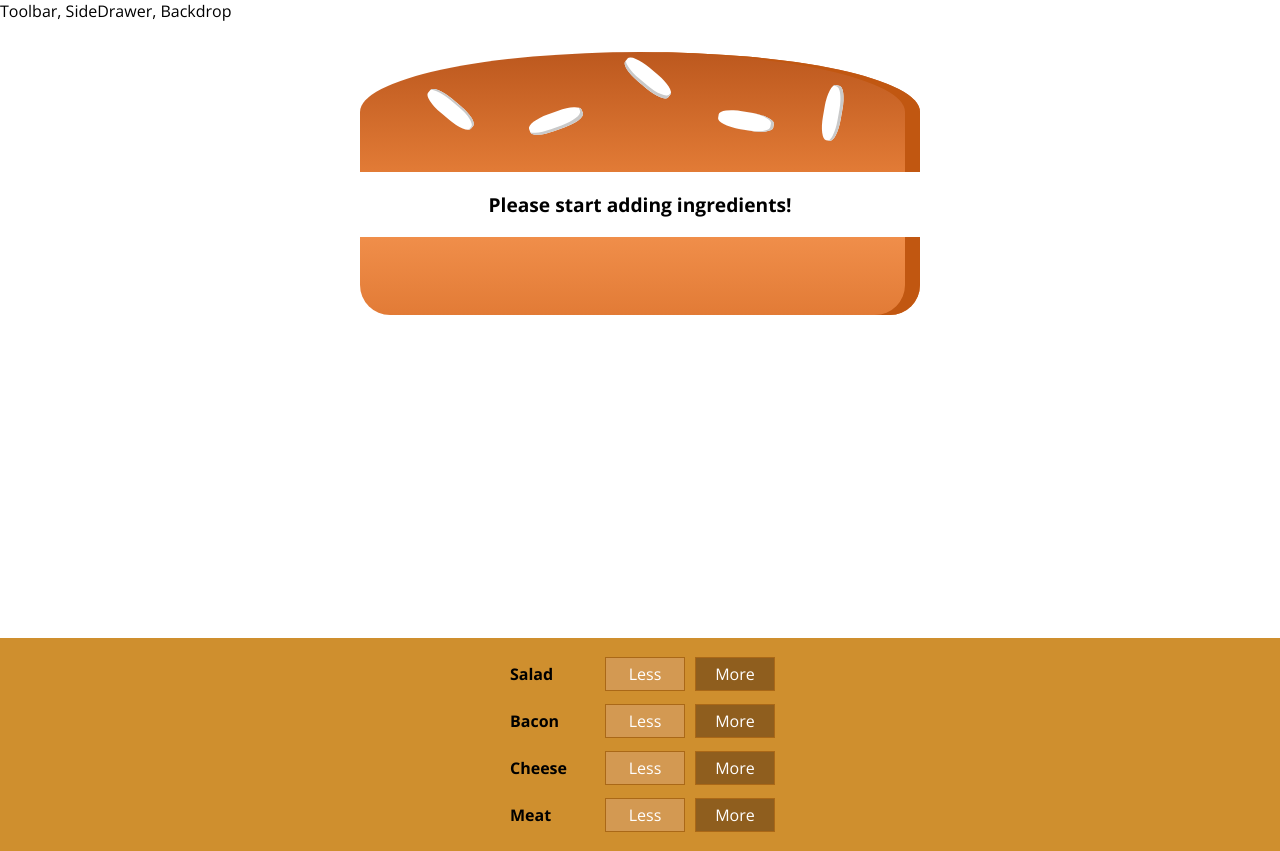
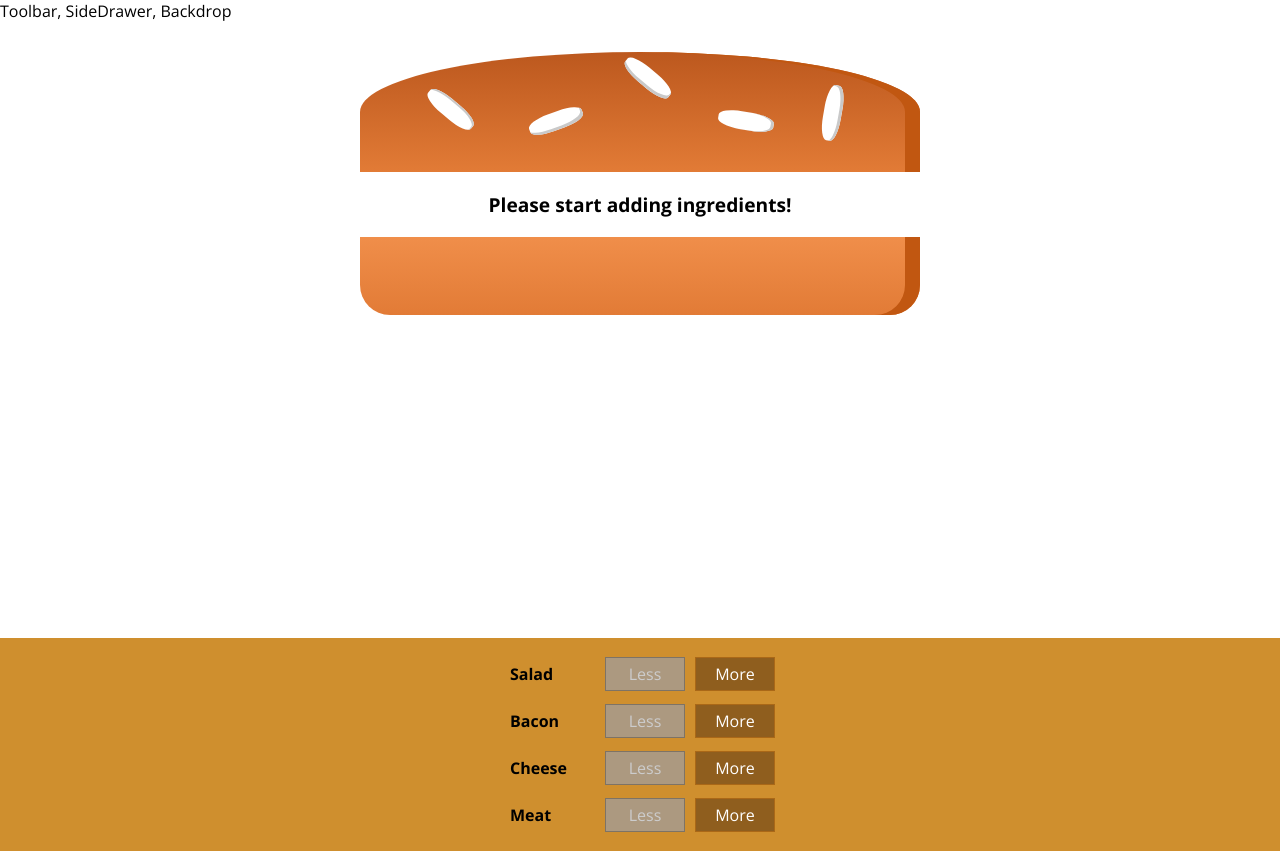
Before and after one commit to hishambokhari/TheBurgerBuilder, a React app: page / in a window 1280 px wide. Built offline with nearby package versions, Linux system fonts and the light colour scheme.

Commit message:
Add: Remove Ingredients

```diff
--- a/src/components/Burger/BuildControls/BuildControl/BuildControl.js
+++ b/src/components/Burger/BuildControls/BuildControl/BuildControl.js
@@ -5,8 +5,17 @@
 const buildControl = (props) => (
   <div className={classes.BuildControl}>
     <div className={classes.Label}>{props.label}</div>
-    <button className={classes.Less}>Less</button>
-    <button className={classes.More} onClick={props.added}>More</button>
+    <button
+      className={classes.Less}
+      onClick={props.removed}
+      disabled={props.disabled}>
+        Less
+    </button>
+    <button
+      className={classes.More}
+      onClick={props.added}>
+        More
+    </button>
   </div>
 )
 
--- a/src/components/Burger/BuildControls/BuildControls.js
+++ b/src/components/Burger/BuildControls/BuildControls.js
@@ -18,7 +18,9 @@
       <BuildControl
       key={ctrl.label}
       label={ctrl.label}
-      added={() => props.ingredientAdded(ctrl.type)}/>
+      added={() => props.ingredientAdded(ctrl.type)}
+      removed={() => props.ingredientRemoved(ctrl.type)}
+      disabled={props.disabled[ctrl.type]}/>
     ))}
   </div>
 )
--- a/src/containers/BurgerBuilder/BurgerBuilder.js
+++ b/src/containers/BurgerBuilder/BurgerBuilder.js
@@ -36,16 +36,36 @@
   }
 
   removeIngredientHandler = (type) => {
-
+    const oldCount = this.state.ingredients[type];
+    if(oldCount <= 0){
+      return;
+    }
+    const updatedCount = oldCount - 1;
+    const updatedIngredients = {
+      ...this.state.ingredients
+    };
+    updatedIngredients[type] = updatedCount;
+    const priceDeduction = INGREDIENT_PRICES[type];
+    const oldPrice = this.state.totalPrice;
+    const newPrice = oldPrice - priceDeduction;
+    this.setState({totalPrice: newPrice, ingredients: updatedIngredients});
   }
 
 
   render(){
+    const disableInfo = {
+      ...this.state.ingredients
+    };
+    for(let key in disableInfo) {
+      disableInfo[key] = disableInfo[key] <= 0
+    }
     return (
       <Aux>
         <Burger ingredients={this.state.ingredients}/>
         <BuildControls
-        ingredientAdded={this.addIngredientHandler}/>
+        ingredientAdded={this.addIngredientHandler}
+        ingredientRemoved={this.removeIngredientHandler}
+        disabled={disableInfo}/>
       </Aux>
     );
   }
```
